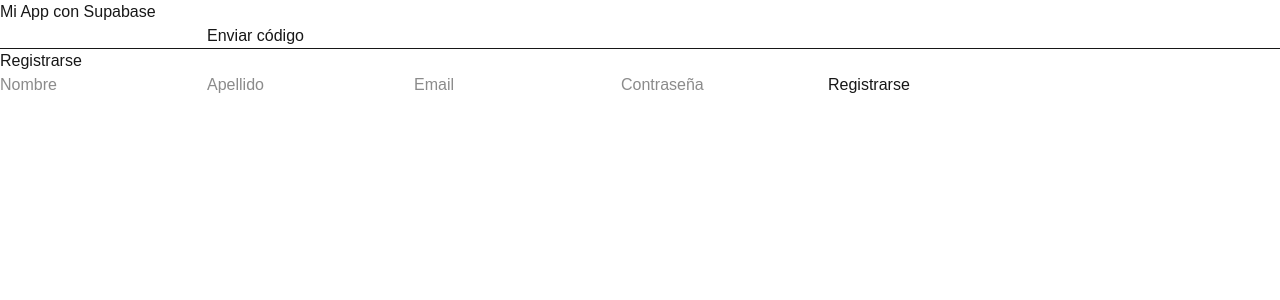
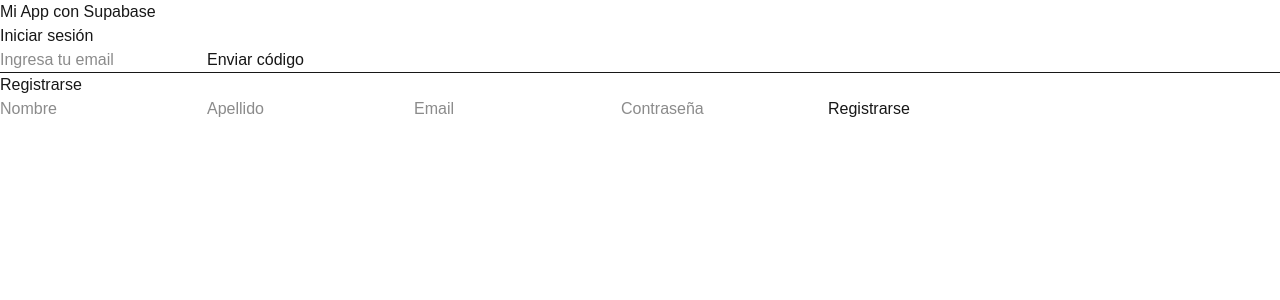
Before and after one commit to LucianoVeiga/next.js_supabase_login, a Next.js app: page / in a window 1280 px wide. Shown: the top 300 px of the page. Built offline with nearby package versions, Linux system fonts and the light colour scheme; no server answers.

Commit message:
fix: login refactor

```diff
--- a/app/login/page.tsx
+++ b/app/login/page.tsx
@@ -1,91 +1,99 @@
-// components/Login.js
 "use client";
 
-import LoginForm from "@/components/LoginForm";
 import { useState } from "react";
+import { useRouter } from "next/navigation";
 import { supabase } from "@/lib/supabaseClient";
-import { useRouter } from "next/navigation";
+
+type Step = "email" | "code";
 
 export default function Login() {
   const router = useRouter();
 
-  const [step, setStep] = useState<"email" | "code">("email");
-  const [email, setEmail] = useState("");
-  const [loading, setLoading] = useState(false);
-  const [code, setCode] = useState("");
+  const [step, setStep] = useState<Step>("email");
+  const [email, setEmail] = useState<string>("");
+  const [code, setCode] = useState<string>("");
+  const [loading, setLoading] = useState<boolean>(false);
   const [error, setError] = useState<string | null>(null);
 
-  const handleLogin = async (e: React.FormEvent<HTMLFormElement>) => {
+  const sendOtp = async (e: React.FormEvent<HTMLFormElement>) => {
     e.preventDefault();
+    setLoading(true);
+    setError(null);
+
     const { error } = await supabase.auth.signInWithOtp({
       email,
     });
 
-    setLoading(false)
+    setLoading(false);
 
     if (error) {
-      setError('No pudimos enviar el código. Por favor, inténtalo de nuevo.');
-      return
+      setError("No pudimos enviar el código. Intenta nuevamente.");
+      return;
     }
 
     setStep("code");
   };
 
-  const handleVerifyOtp = async (e: React.FormEvent) => {
+  const verifyOtp = async (e: React.FormEvent<HTMLFormElement>) => {
     e.preventDefault();
-    setLoading(true)
-    setError(null)
+    setLoading(true);
+    setError(null);
 
     const { error } = await supabase.auth.verifyOtp({
       email,
       token: code,
-      type: 'email'
-    })
+      type: "email",
+    });
 
-    setLoading(false)
+    setLoading(false);
 
     if (error) {
-      setError('Código inválido o expirado');
-      return
+      setError("Código inválido o expirado.");
+      return;
     }
 
-    router.push('/');
-    console.log('Usuario autenticado');
-
+    router.push("/");
   };
 
   return (
     <div>
+      <h2>Iniciar sesión</h2>
+
       {step === "email" && (
-      <form onSubmit={handleLogin}>
+        <form onSubmit={sendOtp}>
+          <input
+            type="email"
+            placeholder="Ingresa tu email"
+            value={email}
+            onChange={(e) => setEmail(e.target.value)}
+            required
+          />
+
+          <button type="submit" disabled={loading}>
+            {loading ? "Enviando..." : "Enviar código"}
+          </button>
+
+          {error && <p style={{ color: "red" }}>{error}</p>}
+        </form>
+      )}
+
+      {step === "code" && (
+        <form onSubmit={verifyOtp}>
           <input
             type="text"
-        required
-        value={email}
-        onChange={e => setEmail(e.target.value)}
-        />
-        <button type="submit" disabled={loading}>
-          {loading ? 'Enviando...' : 'Enviar código'}
-        </button>
-        {error && <p style={{ color: 'red' }}>{error}</p>}
-      </form>
-      )}
-      {step === "code" && (
-      <form onSubmit={handleVerifyOtp}>
-        <input
-        type="text"
-        placeholder="Codigo de 6 digitos"
+            placeholder="Código de verificación"
             value={code}
-        onChange={e => setCode(e.target.value)}
+            onChange={(e) => setCode(e.target.value)}
             required
           />
+
           <button type="submit" disabled={loading}>
-          {loading ? 'Verificando...' : 'Verificar código'}
+            {loading ? "Verificando..." : "Verificar código"}
           </button>
-        {error && <p style={{ color: 'red' }}>{error}</p>}
+
+          {error && <p style={{ color: "red" }}>{error}</p>}
         </form>
       )}
     </div>
-
   );
 }
```
Lines whose indentation alone changed are shown as unchanged.
